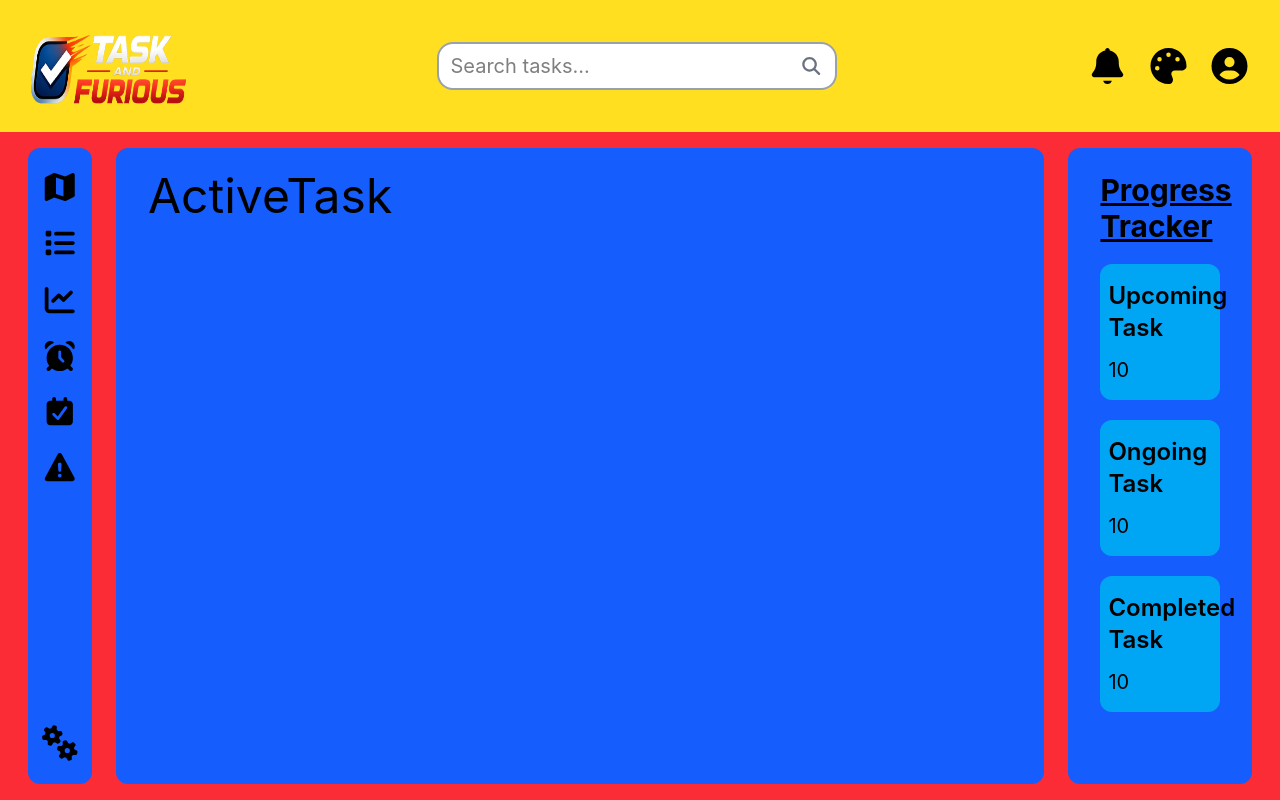
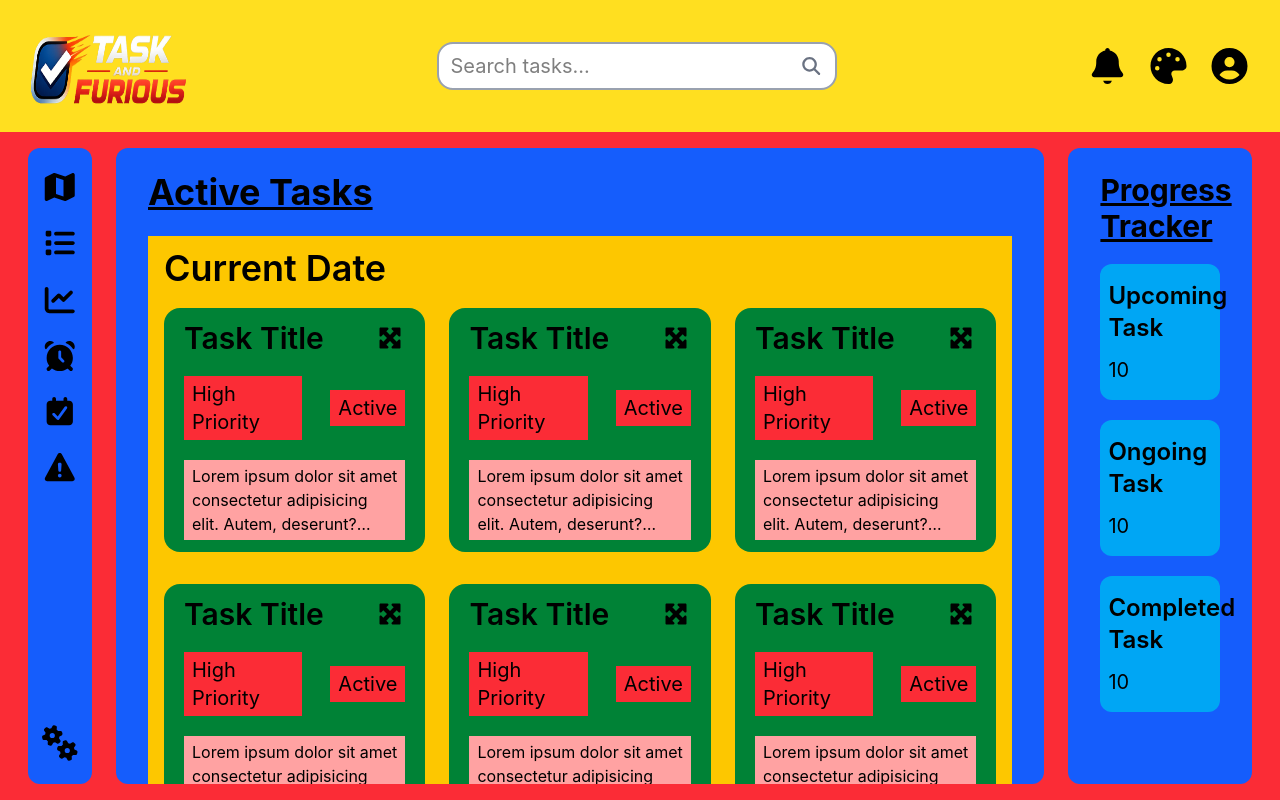
Before and after one commit to hannibal1631/Task-And-Furious, a React (Vite) app in the folder frontend/: page /active in a window 1280 px wide. Built offline with nearby package versions, Linux system fonts and the light colour scheme.

Commit message:
add initial active task layout

```diff
--- a/frontend/src/pages/ActiveTask.jsx
+++ b/frontend/src/pages/ActiveTask.jsx
@@ -1,9 +1,29 @@
-import React from 'react'
+import TaskCardMin from '../components/TaskCardMin.jsx';
 
 function ActiveTask() {
   return (
-    <div className='text-5xl'>ActiveTask</div>
-  )
+    <div className='flex flex-col gap-6'>
+      <div className='flex justify-between items-center'>
+        <h1 className='text-4xl font-bold underline'>Active Tasks</h1>
+      </div>
+
+      <div className='max-w-full py-3 px-4 bg-yellow-400'>
+        <h2 className='text-4xl font-semibold mb-5'>Current Date</h2>
+        <div className='grid grid-cols-3 gap-y-8 gap-x-6'>
+          <TaskCardMin />
+          <TaskCardMin />
+          <TaskCardMin />
+          <TaskCardMin />
+          <TaskCardMin />
+          <TaskCardMin />
+          <TaskCardMin />
+          <TaskCardMin />
+          <TaskCardMin />
+          <TaskCardMin />
+        </div>
+      </div>
+    </div>
+  );
 }
 
-export default ActiveTask
+export default ActiveTask;
```
